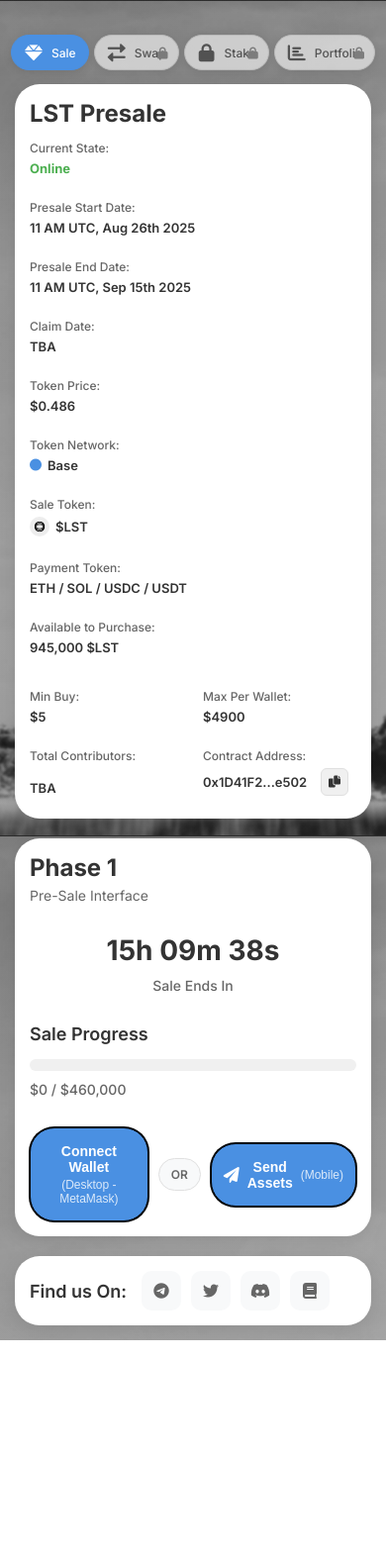
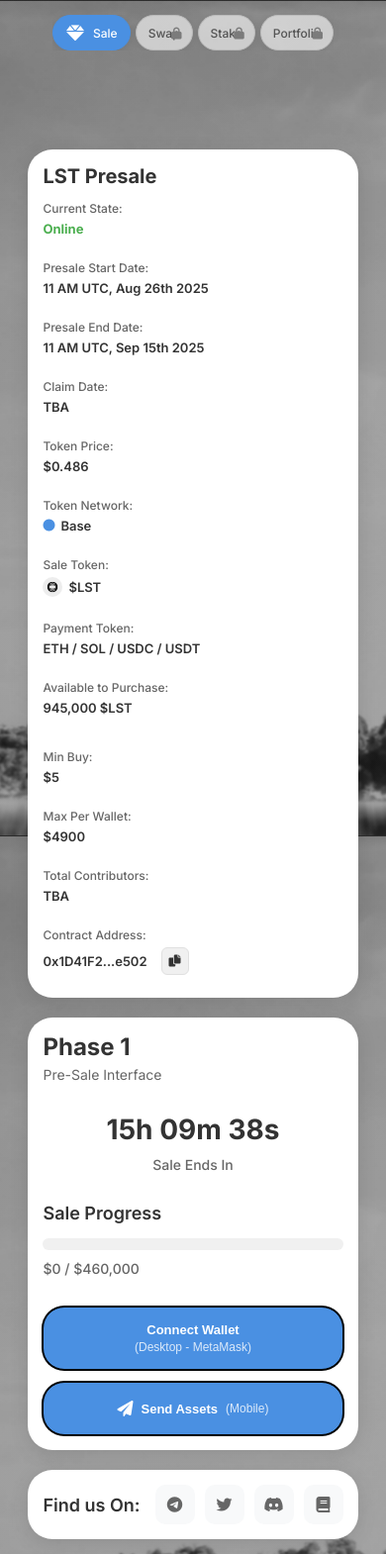
Before and after one commit to limitedsupplytokenization-arch/presale1, a plain HTML site: page index.html in a window 390 px wide. Shown: the whole page at 99% size. Before the commit the page ends 1354 px from the top, so only its background shows below. Drawn offline with Linux system fonts and the light colour scheme.

Commit message:
Improve mobile responsiveness: scrollable top nav, single-column details, stacked wallet buttons, tweaks for <=480px

```diff
--- a/index.html
+++ b/index.html
@@ -19,15 +19,12 @@
                     <span>Sale</span>
                 </div>
                 <div class="nav-item disabled" aria-disabled="true" title="Locked">
-                    <i class="fas fa-exchange-alt"></i>
                     <span>Swap</span>
                 </div>
                 <div class="nav-item disabled" aria-disabled="true" title="Locked">
-                    <i class="fas fa-lock"></i>
                     <span>Stake</span>
                 </div>
                 <div class="nav-item disabled" aria-disabled="true" title="Locked">
-                    <i class="fas fa-chart-bar"></i>
                     <span>Portfolio</span>
                 </div>
             </div>
--- a/style.css
+++ b/style.css
@@ -724,10 +724,15 @@
     .sidebar {
         width: 100%;
         padding: 15px;
+        position: static;
     }
 
     .nav-items {
         gap: 5px;
+        overflow-x: auto;
+        overflow-y: hidden;
+        white-space: nowrap;
+        -webkit-overflow-scrolling: touch;
     }
 
     .nav-item {
@@ -763,6 +768,20 @@
     .detail-item .value {
         font-size: 13px;
     }
+
+    .presale-details {
+        grid-template-columns: 1fr;
+    }
+
+    .wallet-buttons {
+        flex-direction: column;
+        align-items: stretch;
+        gap: 12px;
+    }
+
+    .or-divider {
+        display: none;
+    }
 }
 
 @media (max-width: 480px) {
@@ -780,6 +799,17 @@
         font-size: 28px;
     }
 
+    .panel-header h2 {
+        font-size: 20px;
+    }
+
+    .connect-wallet-btn,
+    .send-assets-btn {
+        min-height: 54px;
+        font-size: 13px;
+        border-radius: 22px;
+    }
+
     .social-links {
         gap: 10px;
     }
```
